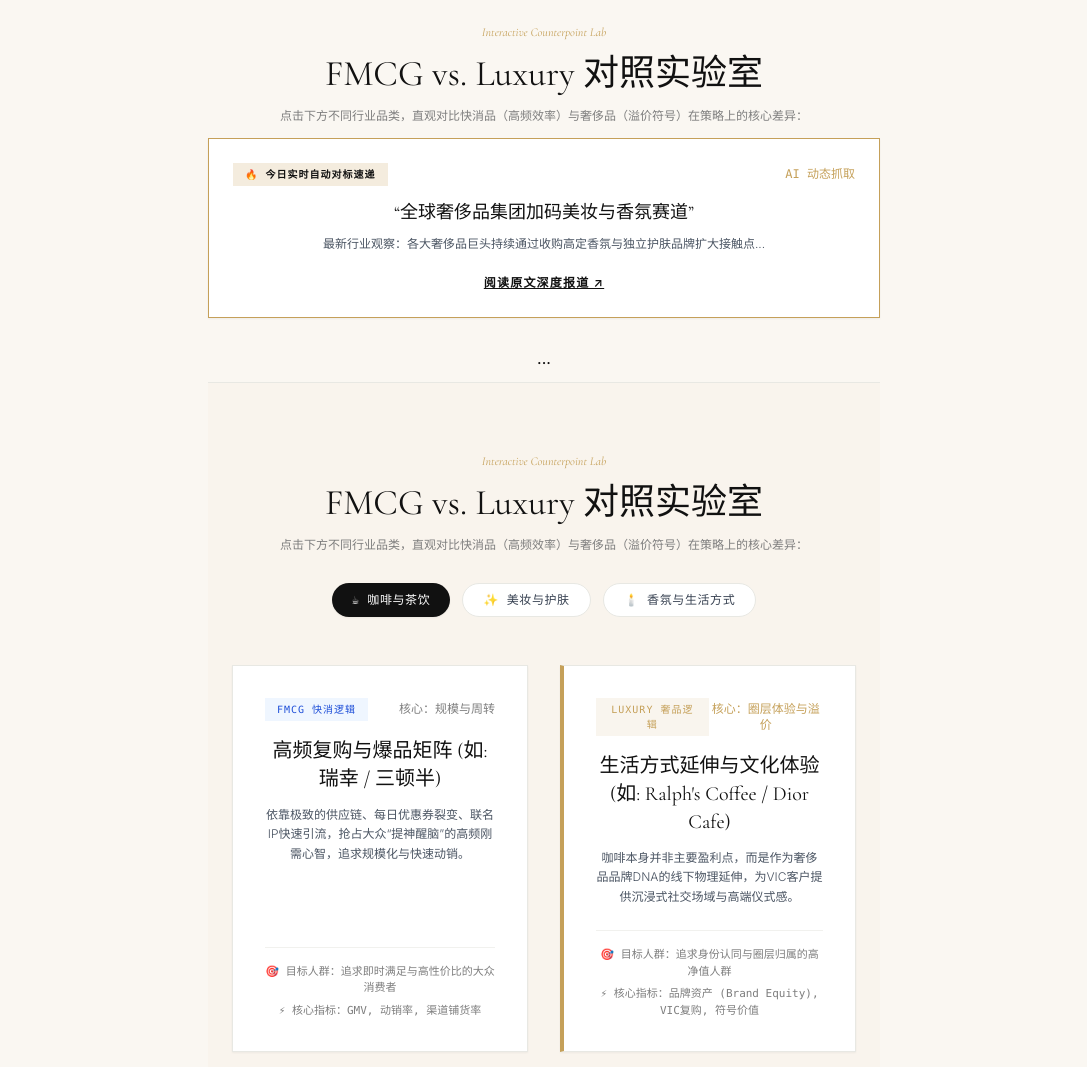
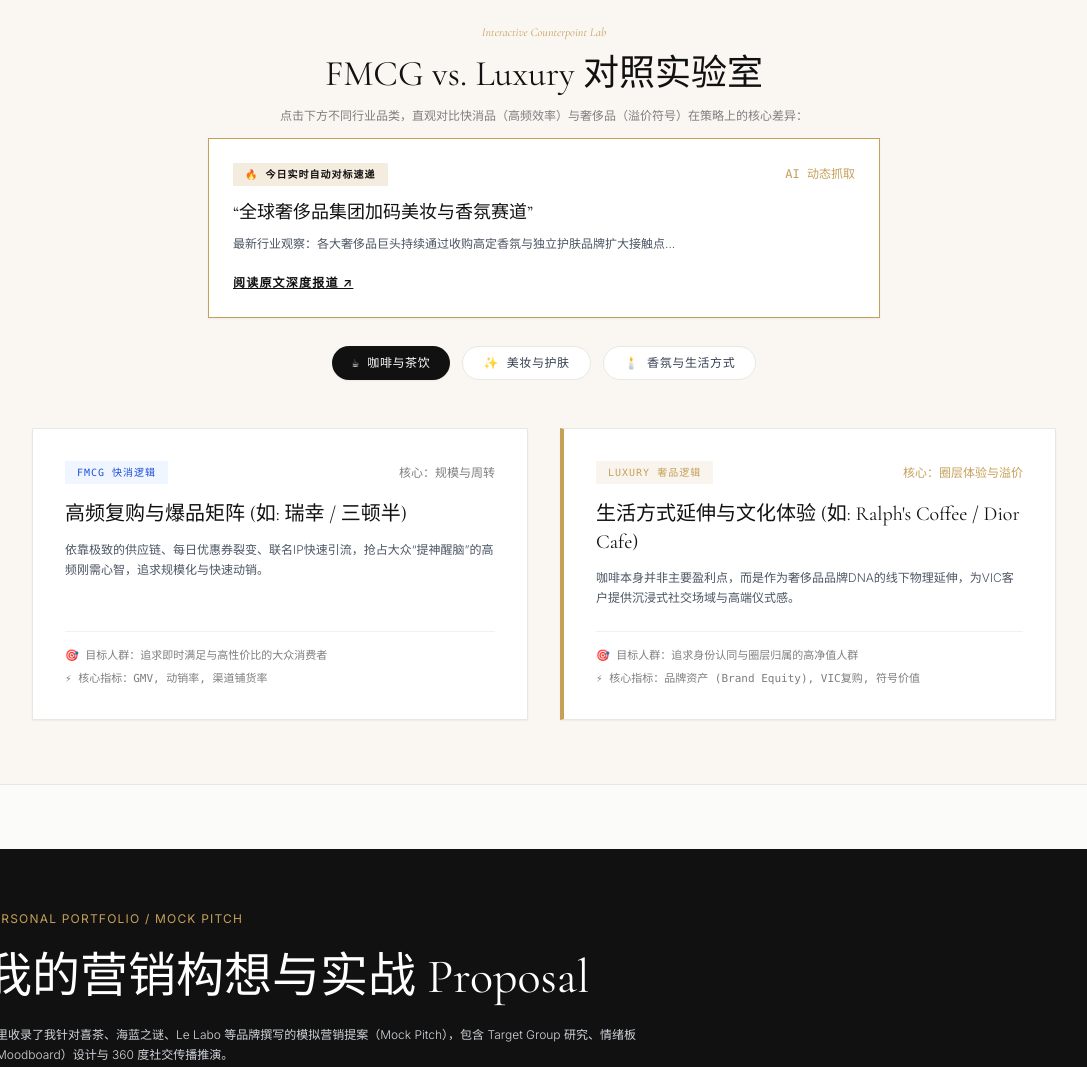
Before and after one commit to Emily-zihan/Everyday-Fashion, a plain HTML site: page index.html in a window 1280 px wide. Shown: the part 4520-5587 px from the top of the page, without its empty margins (96-1183 px from the left). Drawn offline with nearby package versions, Linux system fonts and the light colour scheme; a web font is replaced by a local one.

Commit message:
Update index.html

```diff
--- a/index.html
+++ b/index.html
@@ -649,7 +649,6 @@
   </section>
 
   <!-- ==================== INTERACTIVE COUNTERPOINT LAB ==================== -->
-  <!-- ==================== INTERACTIVE COUNTERPOINT LAB ==================== -->
   <section id="counterpoint" class="py-16 px-6 max-w-7xl mx-auto border-t border-brand-border bg-brand-champagne/30">
     <div class="text-center max-w-2xl mx-auto mb-12 space-y-3">
       <span class="text-xs font-serif italic text-brand-accent">Interactive Counterpoint Lab</span>
@@ -658,9 +657,8 @@
         点击下方不同行业品类，直观对比快消品（高频效率）与奢侈品（溢价符号）在策略上的核心差异：
       </p>
 
-      <!-- 自动化脚本动态插入的今日实时对标速递区域 -->
       <!-- LAB-UPDATE-START -->
-      <div class="mb-8 p-6 bg-white border border-brand-accent shadow-sm">
+      <div class="my-6 p-6 bg-white border border-brand-accent shadow-sm text-left">
         <div class="flex items-center justify-between mb-3">
           <span class="text-[10px] font-mono uppercase tracking-widest bg-brand-accent/20 text-brand-dark px-3 py-1 font-semibold">🔥 今日实时自动对标速递</span>
           <span class="text-xs text-brand-accent font-mono">AI 动态抓取</span>
@@ -672,16 +670,6 @@
         </a>
       </div>
       <!-- LAB-UPDATE-END -->
-
-      <div class="flex justify-center gap-3 pt-4 flex-wrap">
-        ...
-  <section id="counterpoint" class="py-16 px-6 max-w-7xl mx-auto border-t border-brand-border bg-brand-champagne/30">
-    <div class="text-center max-w-2xl mx-auto mb-12 space-y-3">
-      <span class="text-xs font-serif italic text-brand-accent">Interactive Counterpoint Lab</span>
-      <h2 class="font-serif text-3xl md:text-4xl font-normal">FMCG vs. Luxury 对照实验室</h2>
-      <p class="text-xs text-brand-muted leading-relaxed">
-        点击下方不同行业品类，直观对比快消品（高频效率）与奢侈品（溢价符号）在策略上的核心差异：
-      </p>
 
       <div class="flex justify-center gap-3 pt-4 flex-wrap">
         <button onclick="switchCategory('coffee')" class="counter-tab px-5 py-2 rounded-full text-xs font-mono tracking-wider transition-all bg-brand-dark text-white shadow-sm" data-target="coffee">
```
